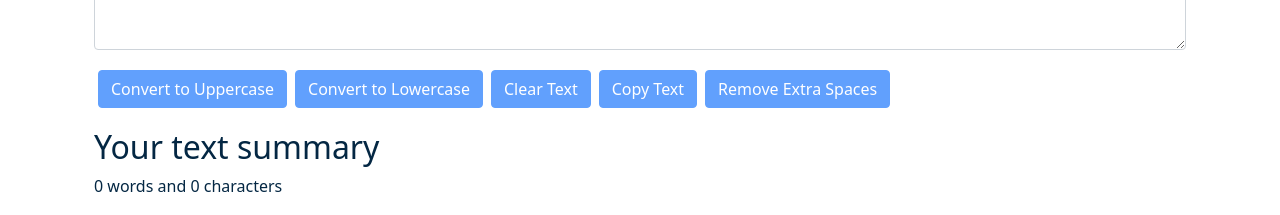
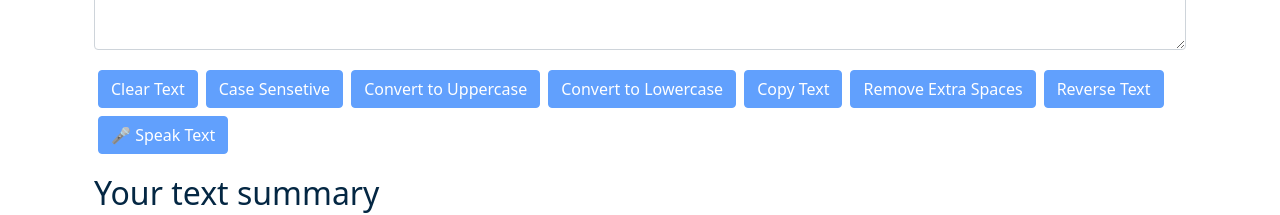
Before and after one commit to rsap4you/textUtil, a React (Create React App) app: page / in a window 1280 px wide. Shown: the part 350-565 px from the top of the page. Built offline with nearby package versions, Linux system fonts and the light colour scheme.

Commit message:
First commit

```diff
--- a/src/components/TextForm.js
+++ b/src/components/TextForm.js
@@ -36,6 +36,44 @@ export default function TextForm(props) {
         props.showAlert("Extra spaces removed!", "success");
     }
 
+    // const handleExtractNumber = () => {
+    //     let newText = text.split(/[ ]+/);
+    //     setText(newText.join(" "));
+    //     props.showAlert("Extra spaces removed!", "success");
+    // }
+
+    const handleReverse = (event) => {
+        /* Convert string to array*/
+        let strArr = text.split("");
+        /* Reverse array*/
+        strArr = strArr.reverse();
+        /* Convert array to string*/
+        let newText = strArr.join("");
+        setText(newText);
+        props.showAlert("Text Reversed!", "success")
+      };
+
+
+      function textToSpeech(){
+        const Speech= new SpeechSynthesisUtterance();
+        const message= document.getElementById("myBox").value;
+        Speech.lang='eng';
+        Speech.text= message;
+        window.speechSynthesis.speak(Speech);
+      }
+
+
+    //this function converts the first letter of every word to uppercase the rest of letters are lower case
+const handleCapitalizeWordClick = () => {
+    let lowercase = text.toLowerCase();
+    let words = lowercase.split(" ");
+    let newWords = words.map((word) => {
+      return word.charAt(0).toUpperCase() + word.slice(1);
+    });
+    let newText = newWords.join(" ");
+    setText(newText);
+  };
+
     const [text, setText] = useState('');
     return (
         <>
@@ -45,11 +83,15 @@ export default function TextForm(props) {
             <div className="mb-3">
             <textarea className="form-control" value={text} onChange={handleOnChange1} style={{backgroundColor: props.mode==='dark'?'#13466e':'white', color: props.mode==='dark'?'white':'#042743'}} id="myBox" rows="8"></textarea>
             </div>
+            <button disabled={text.length===0} className="btn btn-primary mx-1 my-1" onClick={handleClearClick}>Clear Text </button>
+            <button disabled={text.length===0} className="btn btn-primary mx-1 my-1" onClick={handleCapitalizeWordClick}>Case Sensetive </button>
             <button disabled={text.length===0} className="btn btn-primary mx-1 my-1" onClick={handleUpClick1}>Convert to Uppercase </button>
             <button disabled={text.length===0} className="btn btn-primary mx-1 my-1" onClick={handleLoClick1}>Convert to Lowercase </button>
-            <button disabled={text.length===0} className="btn btn-primary mx-1 my-1" onClick={handleClearClick}>Clear Text </button>
             <button disabled={text.length===0} className="btn btn-primary mx-1 my-1" onClick={handleCopy1}>Copy Text</button>
             <button disabled={text.length===0} className="btn btn-primary mx-1 my-1" onClick={handleExtraSpaces1}>Remove Extra Spaces</button>
+
+            <button disabled={text.length===0} className="btn btn-primary mx-1 my-1" onClick={handleReverse}>Reverse Text</button>
+            <button disabled={text.length===0} className="btn btn-primary mx-1 my-1" onClick={textToSpeech}>&#127908; Speak Text </button>
         </div>
         <div className="container my-3" style={{color: props.mode==='dark'?'white':'#042743'}}>
             <h2>Your text summary</h2>
@@ -57,6 +99,7 @@ export default function TextForm(props) {
             <p>{0.008 *  text.split(/\s+/).filter((element)=>{return element.length!==0}).length} Minutes read</p>
             <h2>Preview</h2>
             <p>{text.length>0?text:"Nothing to preview!"}</p>
+
         </div>
         </>
     )
```
